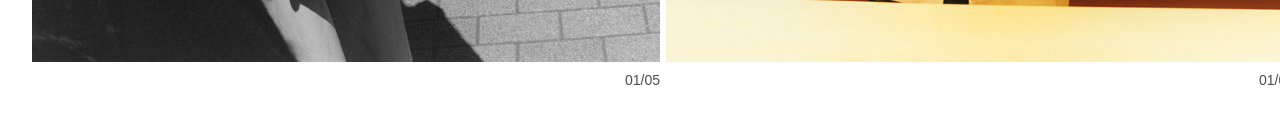
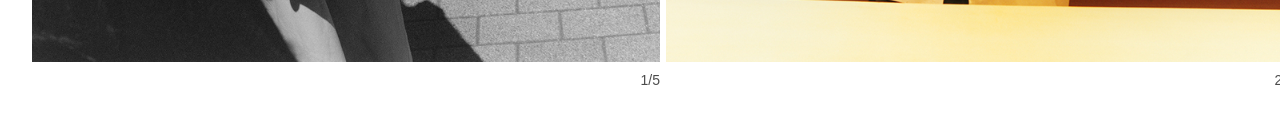
Before and after one commit to Marshall-Power/zara-tech-assessment, a React (Vite) app: page / in a window 1280 px wide. Shown: the part 5112-5242 px from the top of the page. Built offline with nearby package versions, Linux system fonts and the light colour scheme; a web font is replaced by a local one.

Commit message:
refactor: couple of small improvements

```diff
--- a/src/App.jsx
+++ b/src/App.jsx
@@ -6,7 +6,7 @@ import {
   CarouselSection,
   GridSection,
 } from "/src/components/ui/";
-import { sliderParagraph } from "./assets/constants/strings";
+import { SLIDER_PARAGRAPH } from "./assets/constants/strings";
 import { carouselImages1 } from "./assets/img/carousel01";
 import { carouselImages2 } from "./assets/img/carousel02";
 import { gridImages } from "./assets/img/grid";
@@ -20,7 +20,7 @@ function App() {
       <SectionTwo imgSrc={img03} />
       <CarouselSection slides={carouselImages1} />
       <SectionThree leftImgSrc={img09} righImgSrc={img11} />
-      <CarouselSection slides={carouselImages2} paragraph={sliderParagraph} />
+      <CarouselSection slides={carouselImages2} paragraph={SLIDER_PARAGRAPH} />
       <GridSection title="Shop the collection" images={gridImages} />
     </>
   );
--- a/src/assets/constants/strings.js
+++ b/src/assets/constants/strings.js
@@ -1,4 +1,4 @@
-export const sliderParagraph = `When Zara Origins launched its first two collections for the winter and summer seasons,
+export const SLIDER_PARAGRAPH = `When Zara Origins launched its first two collections for the winter and summer seasons,
 the constantly evolving project was defined by these statements.
 After two editions that allowed for experimentation within the collection,
 the approach for the third edition has evolved naturally,
--- a/src/components/ui/Carousel.jsx
+++ b/src/components/ui/Carousel.jsx
@@ -23,7 +23,7 @@ export function CarouselSection({ slides, paragraph }) {
               />
             </div>
             <figcaption className="mt-2 text-sm text-black/70 text-right">
-              01/05
+              {i + 1}/{slides.length}
             </figcaption>
           </figure>
         ))}
```
